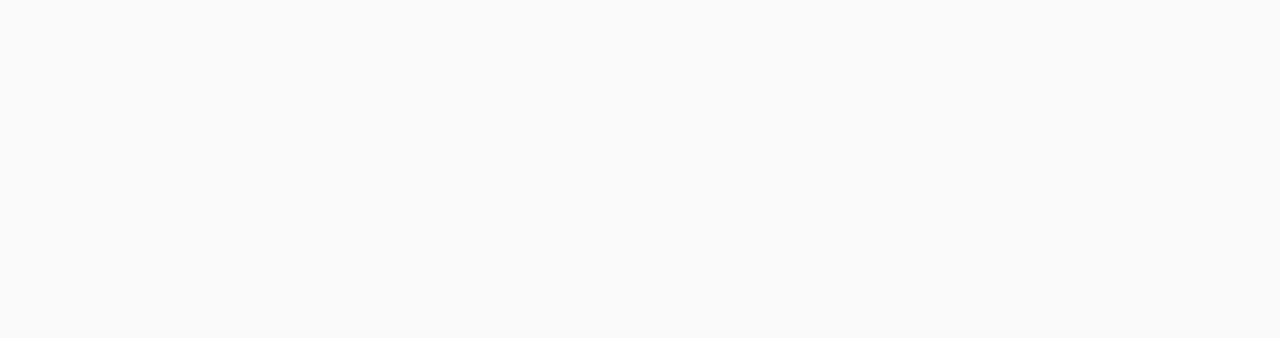
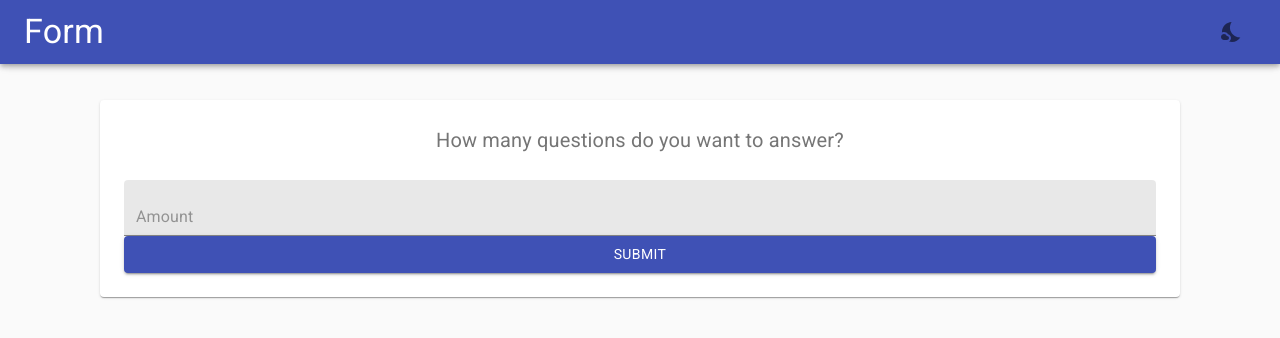
Before and after one commit to artursantiago/wa-challenge, a React (Create React App) app: page / in a window 1280 px wide. Shown: the top 338 px of the page. Built offline with nearby package versions, Linux system fonts and the light colour scheme.

Commit message:
feat: create home page

```diff
--- a/src/App.tsx
+++ b/src/App.tsx
@@ -2,10 +2,14 @@
 
 import { ThemeProvider } from 'core/contexts'
 
+import { Header } from 'components'
+import { Home } from 'pages'
+
 export function App(): JSX.Element {
   return (
     <ThemeProvider>
-      <div className="App" />
+      <Header />
+      <Home />
     </ThemeProvider>
   )
 }
--- /dev/null
+++ b/src/components/index.ts
@@ -0,0 +1 @@
+export { Header } from './Header'
--- /dev/null
+++ b/src/pages/Home/Home.tsx
@@ -0,0 +1,35 @@
+/**
+ * React & libs
+ */
+import React from 'react'
+import {
+  Button,
+  FormGroup,
+  FormLabel,
+  Paper,
+  TextField,
+  Typography
+} from '@material-ui/core'
+
+export function Home(): JSX.Element {
+  return (
+    <Paper style={{ margin: 100, marginTop: 100 }}>
+      <FormGroup style={{ padding: 24 }}>
+        <FormLabel htmlFor="amount">
+          <Typography variant="h6" align="center" style={{ marginBottom: 24 }}>
+            How many questions do you want to answer?
+          </Typography>
+        </FormLabel>
+        <TextField
+          id="amount"
+          variant="filled"
+          type="number"
+          placeholder="Amount"
+        />
+        <Button variant="contained" type="submit" color="primary">
+          Submit
+        </Button>
+      </FormGroup>
+    </Paper>
+  )
+}
--- /dev/null
+++ b/src/pages/index.ts
@@ -0,0 +1 @@
+export { Home } from './Home/Home'
```
